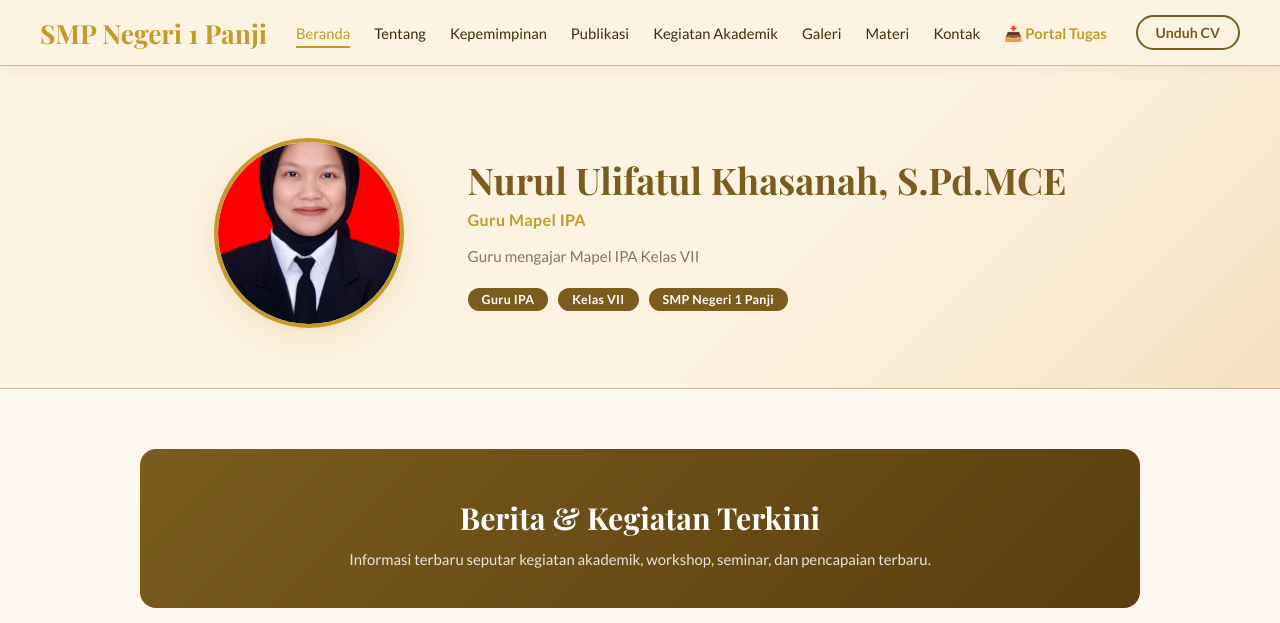
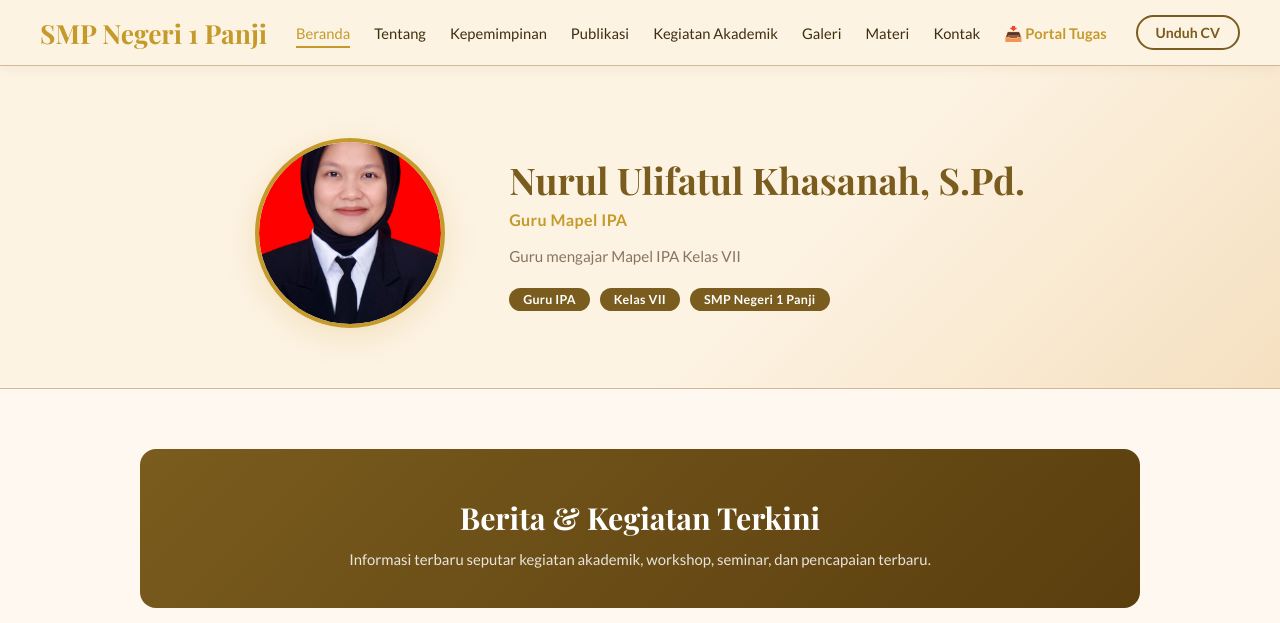
Before and after one commit to nurululifatulkhasanah26-oss/Website_NurulUlifatul, a plain HTML site: page index.html in a window 1280 px wide. Shown: the top 623 px of the page. Drawn offline with nearby package versions, Linux system fonts and the light colour scheme.

Commit message:
Update index.html

```diff
--- a/index.html
+++ b/index.html
@@ -293,7 +293,7 @@ footer span{color:var(--accent);font-weight:700}
   <img src="bu_nurul.jpg.jpeg" style="width:100%;height:100%;object-fit:cover;border-radius:50%"/>
 </div>
     <div class="hero-text">
-      <h1>Nurul Ulifatul Khasanah, S.Pd.MCE</h1>
+      <h1>Nurul Ulifatul Khasanah, S.Pd.</h1>
       <div class="subtitle">Guru Mapel IPA</div>
       <p>Guru mengajar Mapel IPA Kelas VII</p>
       <div class="hero-badges">
```
